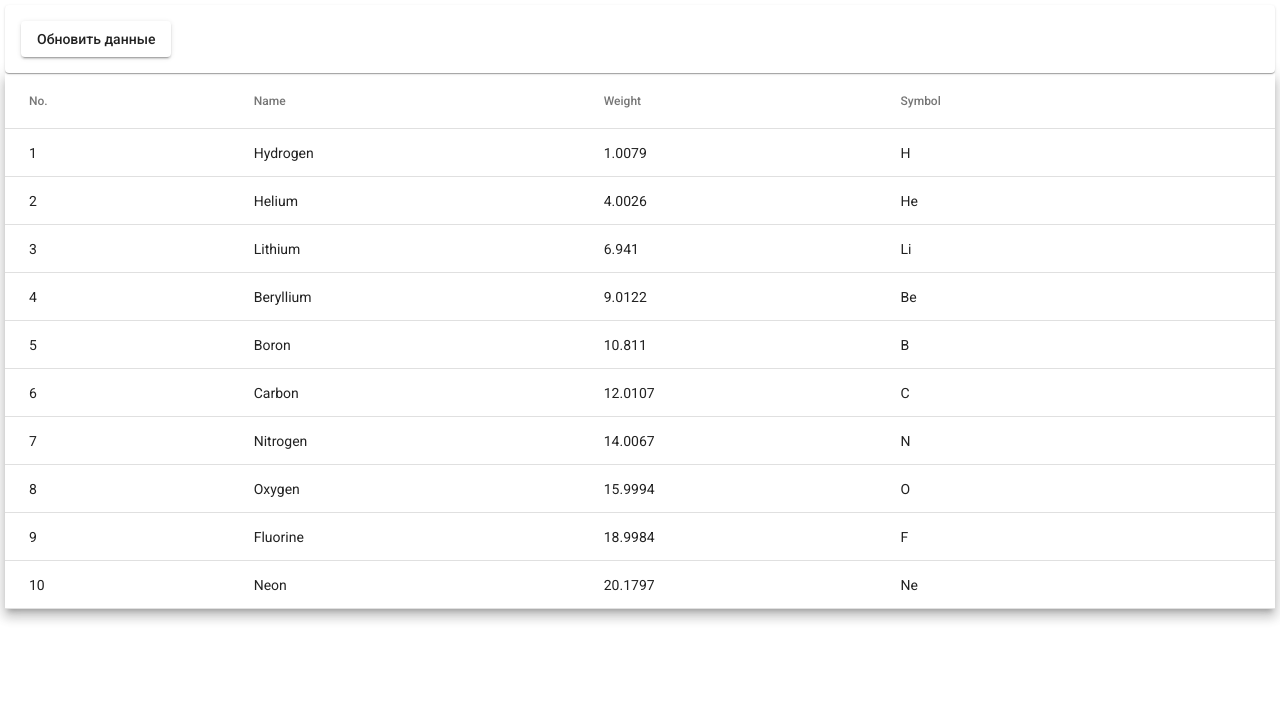
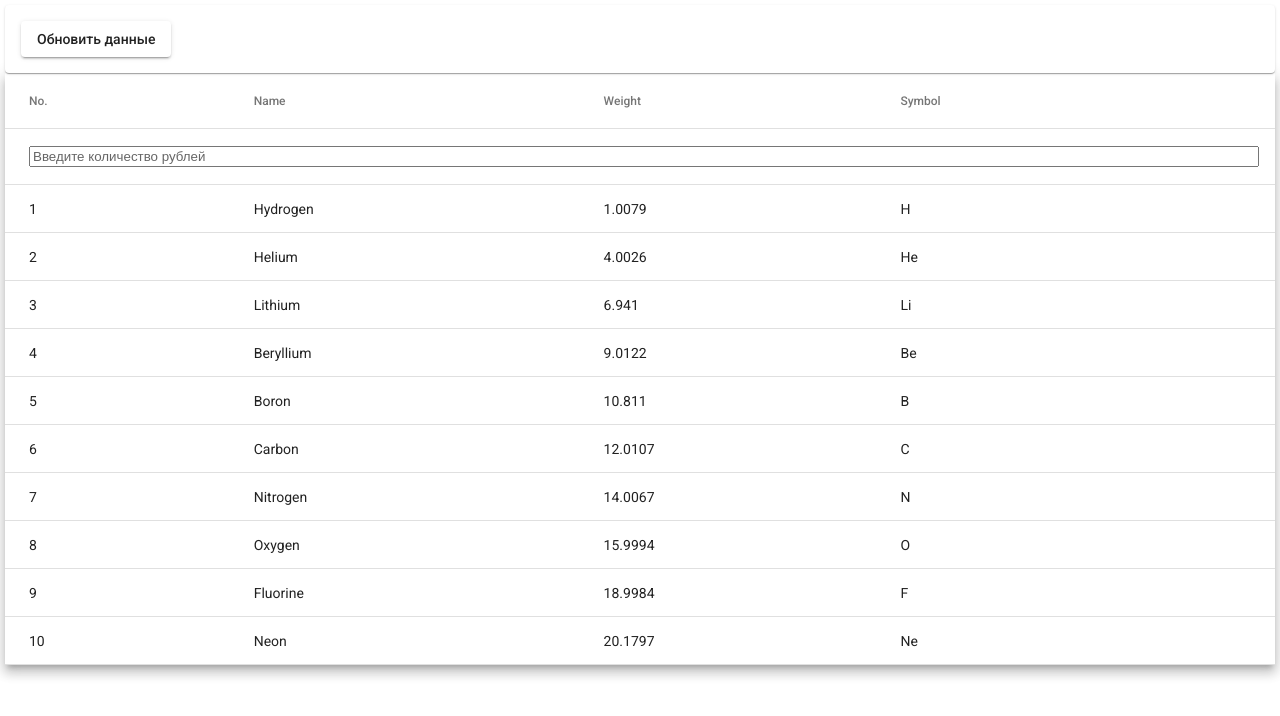
Before and after one commit to dgdagadin87/money-list, an Angular app: page / in a window 1280 px wide. Shown: the top 716 px of the page. Built offline with nearby package versions, Linux system fonts and the light colour scheme.

Commit message:
Some improvings

```diff
--- a/src/app/components/money-list/money-list.component.css
+++ b/src/app/components/money-list/money-list.component.css
@@ -1,3 +1,11 @@
 table {
     width: 100%;
-  }
+}
+
+.custom-text {
+    width: 100%;
+    outline: none;
+}
+.custom-text::placeholder {
+    color:#666;
+}
--- a/src/app/components/money-list/money-list.component.html
+++ b/src/app/components/money-list/money-list.component.html
@@ -31,6 +31,14 @@
       <td mat-cell *matCellDef="let element"> {{element.symbol}} </td>
     </ng-container>
 
+    <!-- Header row first group -->
+    <ng-container matColumnDef="header-row-first-group">
+        <th mat-header-cell *matHeaderCellDef [style.text-align]="'center'" [attr.colspan]="4">
+            <input type="text" class="custom-text" placeholder="Введите количество рублей" />
+        </th>
+    </ng-container>
+
     <tr mat-header-row *matHeaderRowDef="displayedColumns"></tr>
+    <tr mat-header-row *matHeaderRowDef="['header-row-first-group']"></tr>
     <tr mat-row *matRowDef="let row; columns: displayedColumns;"></tr>
   </table>
--- /dev/null
+++ b/src/app/constants.ts
@@ -0,0 +1 @@
+export const HTTP_URL: string = 'https://www.cbr-xml-daily.ru/daily_json.js';
--- a/src/app/services/api.service.ts
+++ b/src/app/services/api.service.ts
@@ -1,5 +1,9 @@
 import { Injectable } from '@angular/core';
 import { HttpClient } from '@angular/common/http';
+//@ts-ignore
+import { Observable, throwError } from 'rxjs';
+import { catchError, retry } from 'rxjs/operators';
+import { HTTP_URL } from '../constants';
 
 @Injectable({
   providedIn: 'root'
```
Also changed, not shown: src/app/app.module.ts (+6 -2 lines), src/app/types.ts (added, +17 -0 lines).
